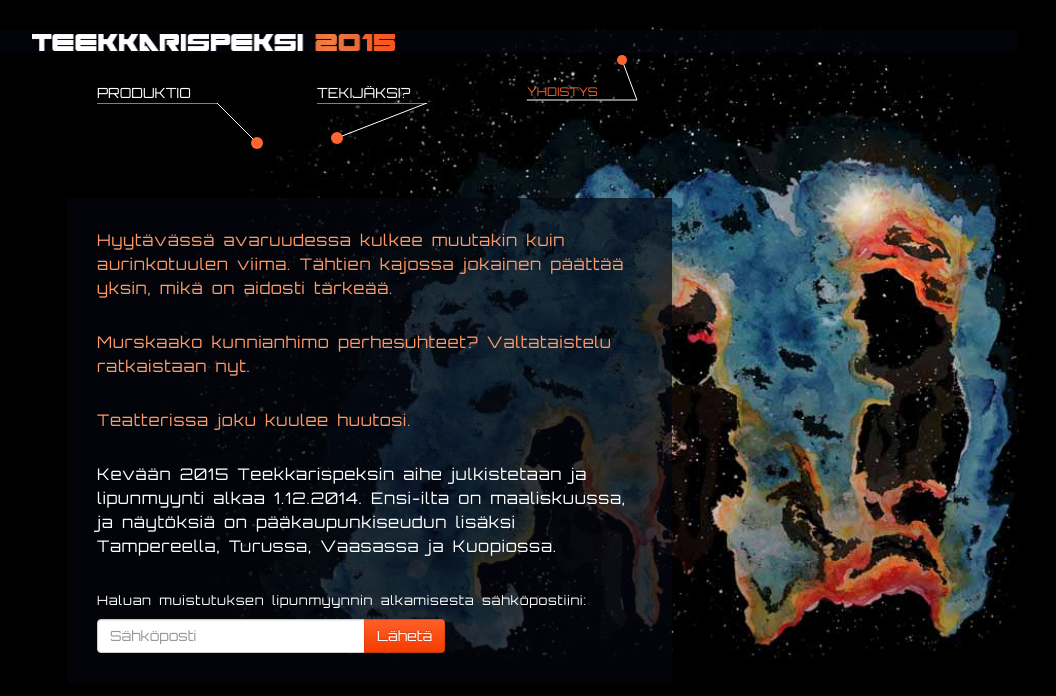
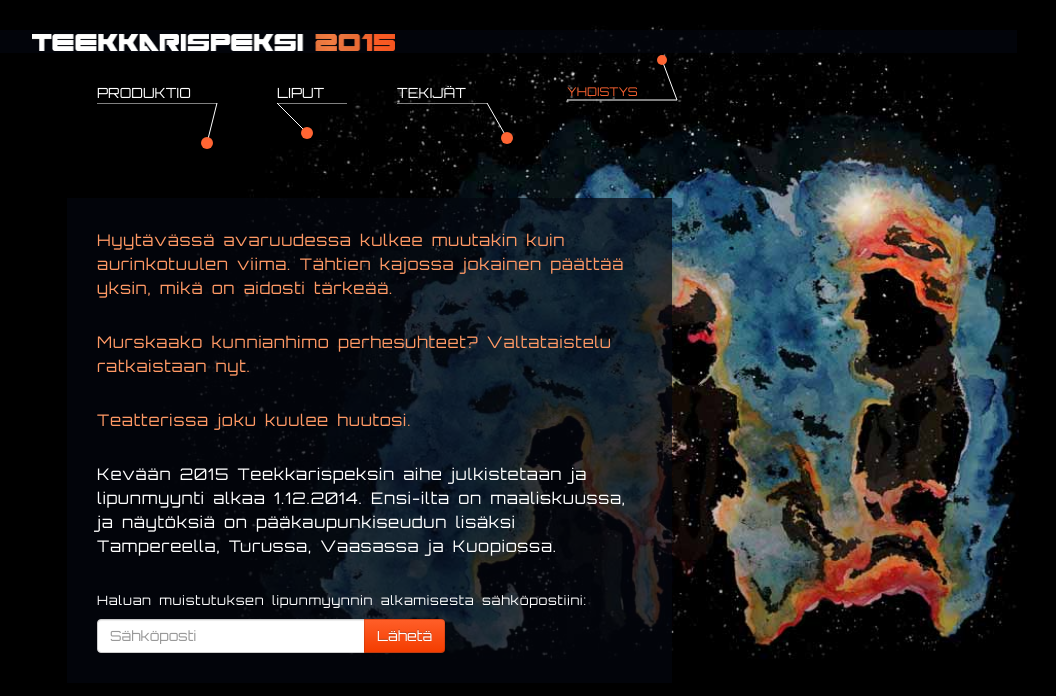
Before and after one commit to digideskio/teaser2015, a plain HTML site: page inner.html in a window 1280 px wide. Shown: the whole page, without its empty margins (141-1197 px from the left). Drawn offline with nearby package versions, Linux system fonts and the light colour scheme.

Commit message:
new link: "Liput", renew pointers

```diff
--- a/inner.html
+++ b/inner.html
@@ -58,18 +58,27 @@
 					<a href="#" data-target="text-speksi" class="active text-link">
 						Produktio
 						<div class="pointer-lines">
-							<svg width="170" height="50">
-								<polyline points = "0,0 120,0 160,40"/>
-								<circle class="shape" r="6" cx="160" cy="40"></circle>
+							<svg width="130" height="50">
+								<polyline points = "0,0 120,0 110,40"/>
+								<circle class="shape" r="6" cx="110" cy="40"></circle>
+							</svg>
+						</div>
+					</a>
+					<a href="/kauppa" class="text-link">
+						Liput
+						<div class="pointer-lines">
+							<svg width="70" height="50">
+								<polyline points = "70,0 0,0 30,30"/>
+								<circle class="shape" r="6" cx="30" cy="30"></circle>
 							</svg>
 						</div>
 					</a>
 					<a href="#" data-target="text-mukaan" class="text-link">
-						Tekijäksi?
+						Tekijät
 						<div class="pointer-lines">
-							<svg width="160" height="60">
-								<polyline points = "0,0 110,0 20,35"/>
-								<circle class="shape" r="6" cx="20" cy="35"></circle>
+							<svg width="120" height="60">
+								<polyline points = "0,0 90,0 110,35"/>
+								<circle class="shape" r="6" cx="110" cy="35"></circle>
 							</svg>
 						</div>
 					</a>
```
